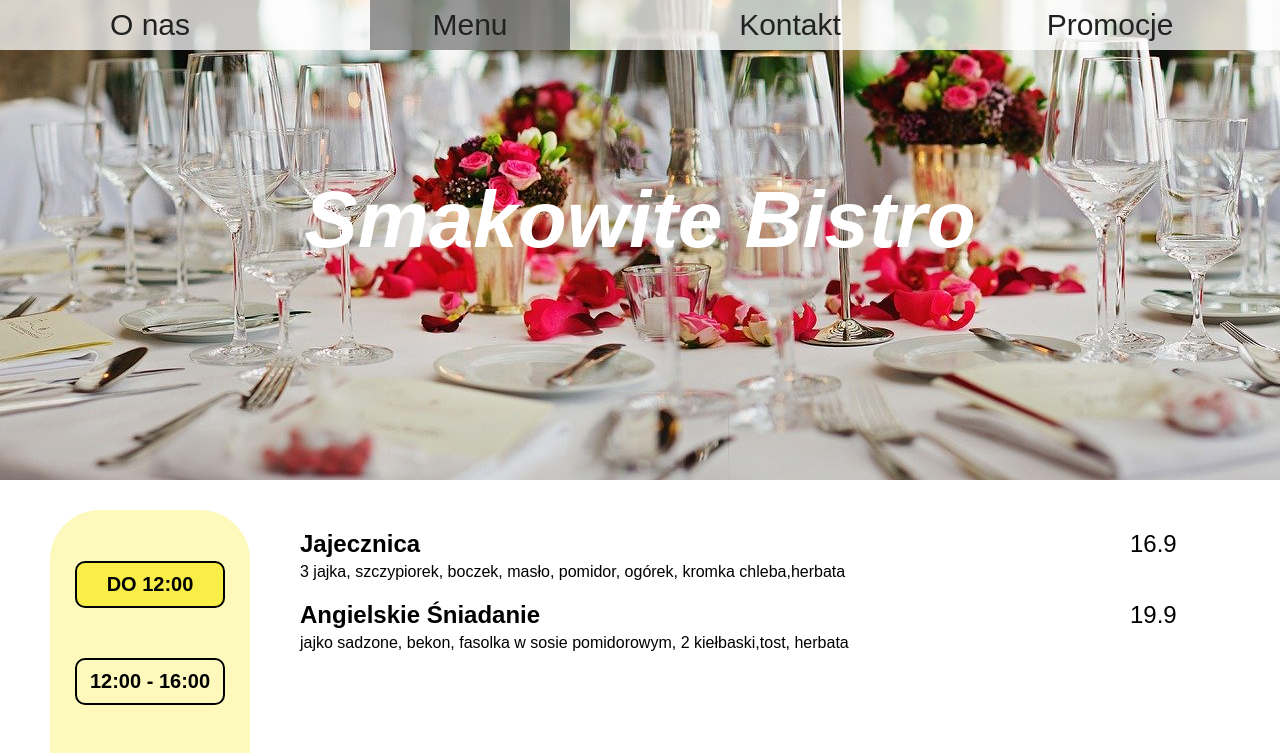
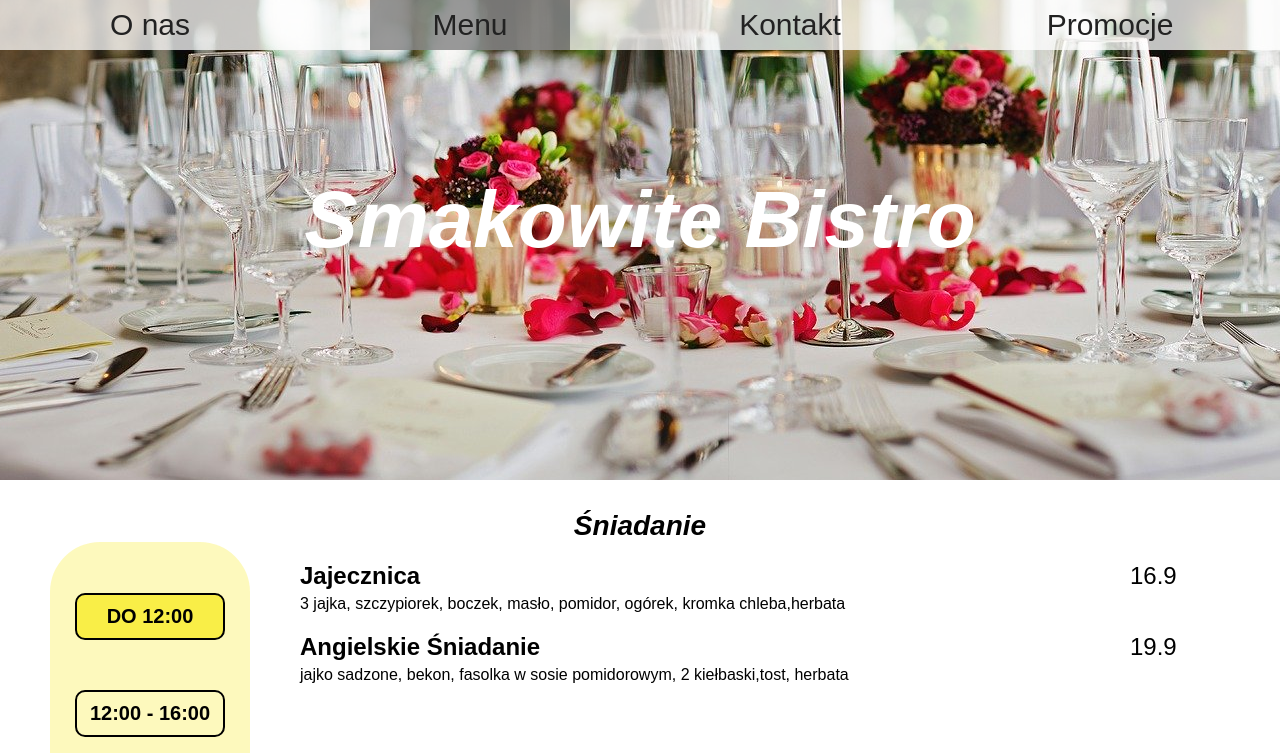
Before and after one commit to wasiak93/restaurant-spa, a React (Create React App) app: page /menu/breakfast in a window 1280 px wide. Shown: the top 753 px of the page. Built offline with nearby package versions, Linux system fonts and the light colour scheme.

Commit message:
add lunch and cart to the mealList in Meals.js

```diff
--- a/src/components/Meals.js
+++ b/src/components/Meals.js
@@ -21,14 +21,56 @@ const mealsList = {
           "jajko sadzone, bekon, fasolka w sosie pomidorowym, 2 kiełbaski,tost, herbata"
       }
     ]
+  },
+  lunch: {
+    title: "Lunch",
+    details: [
+      {
+        id: 0,
+        name: "Danie dnia- Ślązak",
+        price: 19.9,
+        ingridents:
+          "Zupa pomidorowa, zrazy wołowe z czerwona kapustą i kluseczkami, kompot"
+      },
+      {
+        id: 1,
+        name: "Danie dnia- Fit",
+        price: 19.9,
+        ingridents:
+          "Zupa krem z brokułów, grilowana pierś z kurczaka z ryże brązowym i warzywami gotowanymi na parza, woda"
+      }
+    ]
+  },
+  cart: {
+    title: "Karta główna",
+    details: [
+      {
+        id: 0,
+        name: "Kotlet schabowy",
+        price: 26.9,
+        ingridents: "Kotlet schabowy z kością, ziemniaki z wody, mizeria"
+      },
+      {
+        id: 1,
+        name: "Placek po zbójnicku",
+        price: 29.9,
+        ingridents:
+          "2 placki ziemniaczane, mięso wołowe w sosie myśliwskim z papryką, pieczarkami, ogórkiem kiszony, wszystko posypane żółtym serem i okraszone kwaśną śmietaną"
+      },
+      {
+        id: 2,
+        name: "Zapiekanka po polsku",
+        price: 20.9,
+        ingridents:
+          "ziemniaki pieczone, mięso wołowe, kurczak, boczek, papryka, pomidor, cukinia, sos beszamelowy, wszystko przełożone plastrami żółtego sera i zapieczone"
+      }
+    ]
   }
 };
 const Meals = data => {
   const meal = data.match.params.id;
   const list = [...mealsList[meal].details];
-  console.log(meal);
-  console.log(list);
-  console.log(mealsList.meal);
+
   const meals = list.map(item => (
     <div key={item.id}>
       <div className="header_meal">
@@ -40,7 +82,7 @@ const Meals = data => {
   ));
   return (
     <div className="meal">
-      <h1>{meal.title}</h1>
+      <h1>{mealsList[meal].title}</h1>
       <div className="text">
         <MenuList />
         <section className="content">{meals}</section>
```
